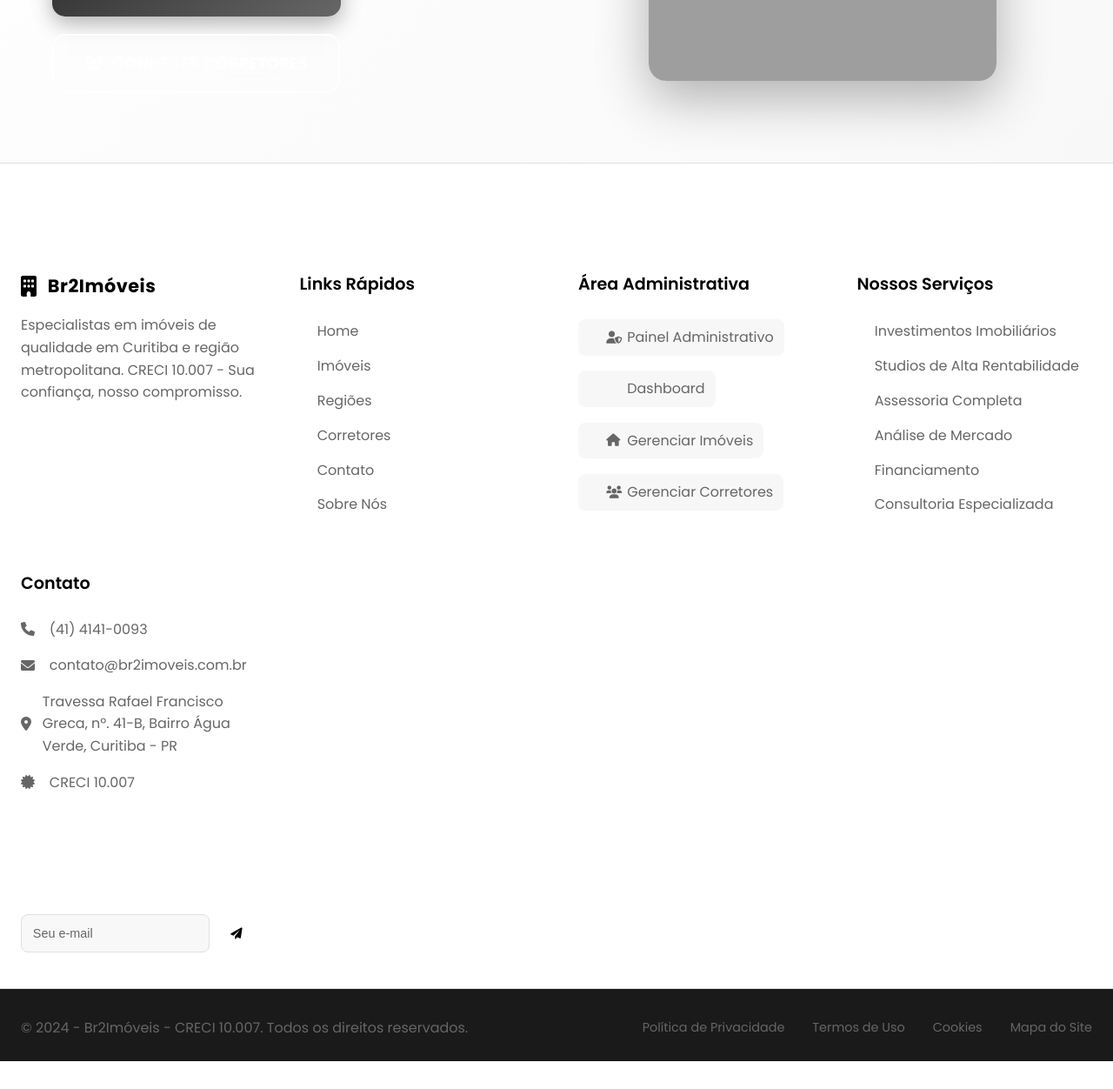
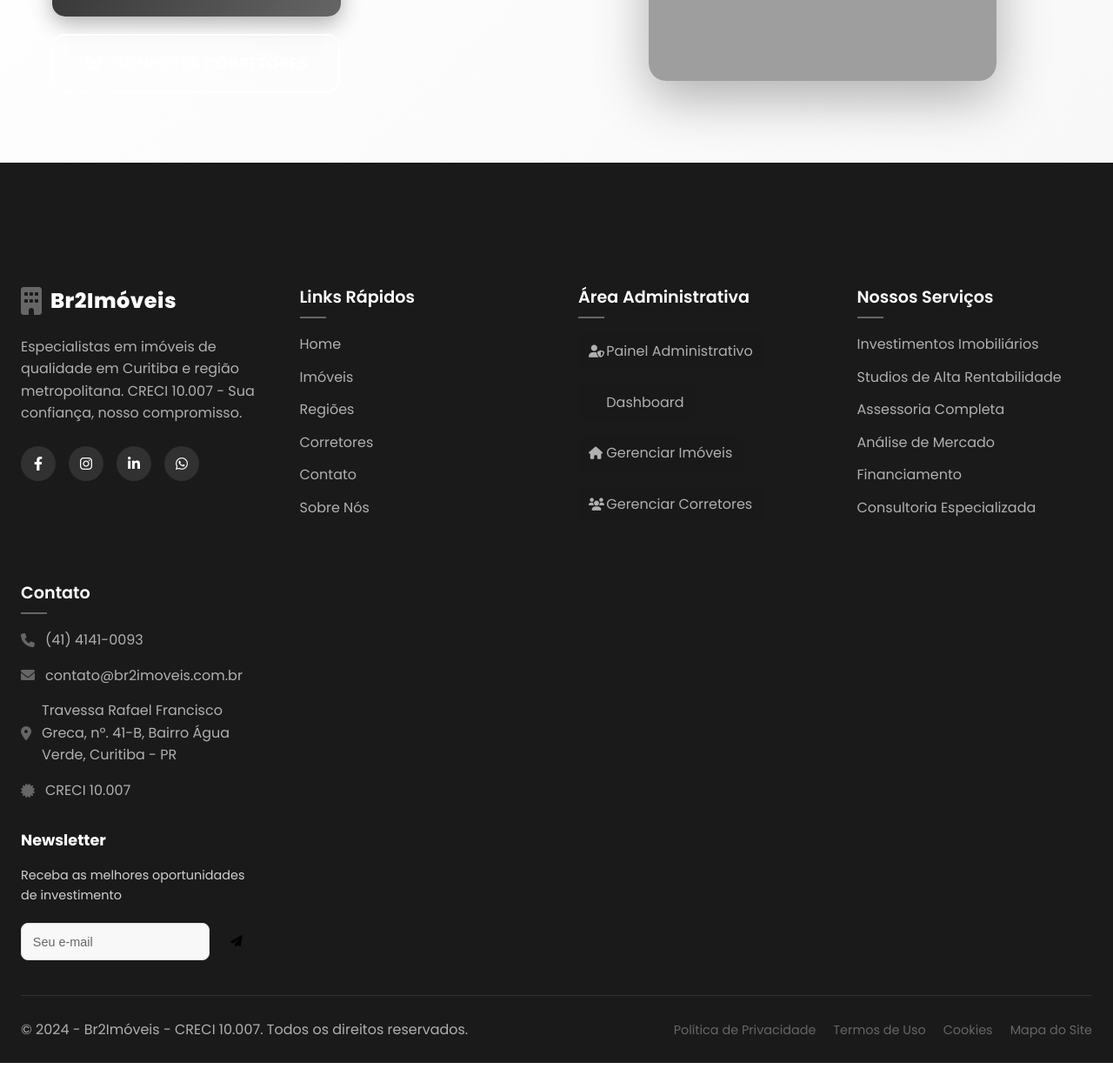
Before and after one commit to Woschbrayan/Br2studios, a PHP site: page /br2studios/regioes.php in a window 1280 px wide. Shown: the part 2561-3813 px from the top of the page at 87% size. After the commit the page ends 3783 px from the top, so only its background shows below. Run offline with PHP 8.4, Linux system fonts and the light colour scheme; data comes from the database, SQL or seed files in the repository; grey boxes are pictures that could not be loaded.

Commit message:
fix: Corrigir footer da página regioes.php para ficar igual ao imoveis.php
- Alterado background do footer de var(--bg-primary) para #1a1a1a
- Ajustado padding do footer para 80px 0 0 (igual imoveis.php)
- Corrigido margin-top do footer para 0
- Renomeado footer-content para footer-grid (padronização)
- Adicionado footer-top com padding e border-bottom
- Ajustadas cores dos títulos do footer para white
- Corrigida cor da linha decorativa dos títulos para #666666
- Ajustadas cores dos links do footer para #b0b0b0
- Corrigida cor da descrição do footer para #b0b0b0
- Ajustadas cores dos itens de contato para #b0b0b0
- Corrigidas cores do footer-bottom para #b0b0b0 e #666666
- Ajustado logo do footer para #666666 (ícone) e white (texto)
- Simplificados estilos do tema dark
- Footer da regioes.php agora tem exatamente as mesmas cores do imoveis.php

```diff
--- a/assets/css/regioes.css
+++ b/assets/css/regioes.css
@@ -789,24 +789,28 @@
 
 /* ===== FOOTER COMPLETO E CORRIGIDO ===== */
 .footer {
-    background: var(--bg-primary);
-    color: var(--text-primary);
-    padding: 4rem 0 2rem;
-    border-top: 1px solid var(--border-color);
+    background: #1a1a1a;
+    color: white;
+    padding: 80px 0 0;
+    margin-top: 0;
 }
 
-.footer-content {
+.footer-top {
+    padding: 60px 0 40px;
+    border-bottom: 1px solid rgba(255, 255, 255, 0.1);
+}
+
+.footer-grid {
     display: grid;
     grid-template-columns: repeat(auto-fit, minmax(250px, 1fr));
-    gap: 3rem;
-    margin-bottom: 3rem;
+    gap: 50px;
 }
 
 .footer-col h4 {
     font-size: 1.2rem;
     font-weight: 600;
-    color: var(--text-primary);
-    margin-bottom: 1.5rem;
+    color: white;
+    margin-bottom: 25px;
     position: relative;
 }
 
@@ -817,13 +821,13 @@
     left: 0;
     width: 30px;
     height: 2px;
-    background: var(--accent-primary);
+    background: #666666;
 }
 
 .footer-description {
-    color: var(--text-secondary);
+    color: #b0b0b0;
     line-height: 1.6;
-    margin-bottom: 1.5rem;
+    margin-bottom: 25px;
 }
 
 .footer-links {
@@ -833,45 +837,32 @@
 }
 
 .footer-links li {
-    margin-bottom: 0.8rem;
+    margin-bottom: 12px;
 }
 
 .footer-links a {
-    color: var(--text-secondary);
+    color: #b0b0b0;
     text-decoration: none;
-    transition: color 0.3s ease;
-    display: inline-flex;
-    align-items: center;
-    gap: 0.5rem;
+    transition: all 0.3s ease;
+    display: inline-block;
 }
 
 .footer-links a:hover {
-    color: var(--accent-primary);
-}
-
-.footer-links a::before {
-    content: '→';
-    font-size: 0.8rem;
-    opacity: 0;
-    transition: opacity 0.3s ease;
-}
-
-.footer-links a:hover::before {
-    opacity: 1;
+    color: white;
+    transform: translateX(5px);
 }
 
 .contact-item {
     display: flex;
     align-items: center;
-    gap: 0.8rem;
-    margin-bottom: 1rem;
-    color: var(--text-secondary);
+    gap: 12px;
+    margin-bottom: 15px;
+    color: #b0b0b0;
 }
 
 .contact-item i {
-    color: var(--accent-primary);
-    font-size: 1rem;
-    width: 20px;
+    color: #666666;
+    width: 16px;
 }
 
 .newsletter-form {
@@ -910,8 +901,9 @@
 }
 
 .footer-bottom {
-    border-top: 1px solid var(--border-color);
-    padding-top: 2rem;
+    padding: 25px 0;
+    background: rgb(26 26 26);
+    border-top: 1px solid #1a1a1a;
 }
 
 .footer-bottom-content {
@@ -919,62 +911,59 @@
     justify-content: space-between;
     align-items: center;
     flex-wrap: wrap;
-    gap: 1rem;
+    gap: 20px;
 }
 
-.footer-bottom p {
-    color: var(--text-secondary);
+.footer-bottom-content p {
+    color: #b0b0b0;
     margin: 0;
 }
 
 .footer-bottom-links {
     display: flex;
-    gap: 2rem;
+    gap: 20px;
 }
 
 .footer-bottom-links a {
-    color: var(--text-secondary);
+    color: #666666;
     text-decoration: none;
     font-size: 0.9rem;
     transition: color 0.3s ease;
 }
 
 .footer-bottom-links a:hover {
-    color: var(--accent-primary);
+    color: white;
 }
 
 .footer-logo-container {
     display: flex;
     align-items: center;
-    gap: 0.8rem;
-    margin-bottom: 1rem;
+    gap: 10px;
+    margin-bottom: 20px;
 }
 
 .footer-logo-icon {
-    font-size: 1.5rem;
-    color: var(--accent-primary);
+    font-size: 2rem;
+    color: #666666;
 }
 
 .footer-logo-text {
-    font-size: 1.3rem;
-    font-weight: 700;
-    color: var(--text-primary);
+    font-size: 1.5rem;
+    font-weight: 800;
+    color: white;
+    letter-spacing: 0.5px;
 }
 
-/* Responsive Footer */
+/* Responsividade do footer */
 @media (max-width: 768px) {
-    .footer-content {
-        grid-template-columns: repeat(auto-fit, minmax(200px, 1fr));
-        gap: 2rem;
+    .footer-grid {
+        grid-template-columns: 1fr;
+        gap: 30px;
     }
 
     .footer-bottom-content {
         flex-direction: column;
         text-align: center;
-    }
-
-    .footer-bottom-links {
-        justify-content: center;
     }
 }
 
@@ -989,36 +978,11 @@
     }
 }
 
-/* Dark Theme Footer */
+/* Dark theme para o footer */
 [data-theme="dark"] .footer {
-    background: var(--bg-primary);
-    border-color: var(--border-color);
+    background: #0a0a0a;
 }
 
-[data-theme="dark"] .footer-col h4 {
-    color: #ffffff;
+[data-theme="dark"] .footer-bottom {
+    background: rgba(0, 0, 0, 0.7);
 }
-
-[data-theme="dark"] .footer-description {
-    color: #cccccc;
-}
-
-[data-theme="dark"] .footer-links a {
-    color: #cccccc;
-}
-
-[data-theme="dark"] .footer-links a:hover {
-    color: var(--accent-primary);
-}
-
-[data-theme="dark"] .contact-item {
-    color: #cccccc;
-}
-
-[data-theme="dark"] .footer-bottom p {
-    color: #cccccc;
-}
-
-[data-theme="dark"] .footer-bottom-links a {
-    color: #cccccc;
-}
```
